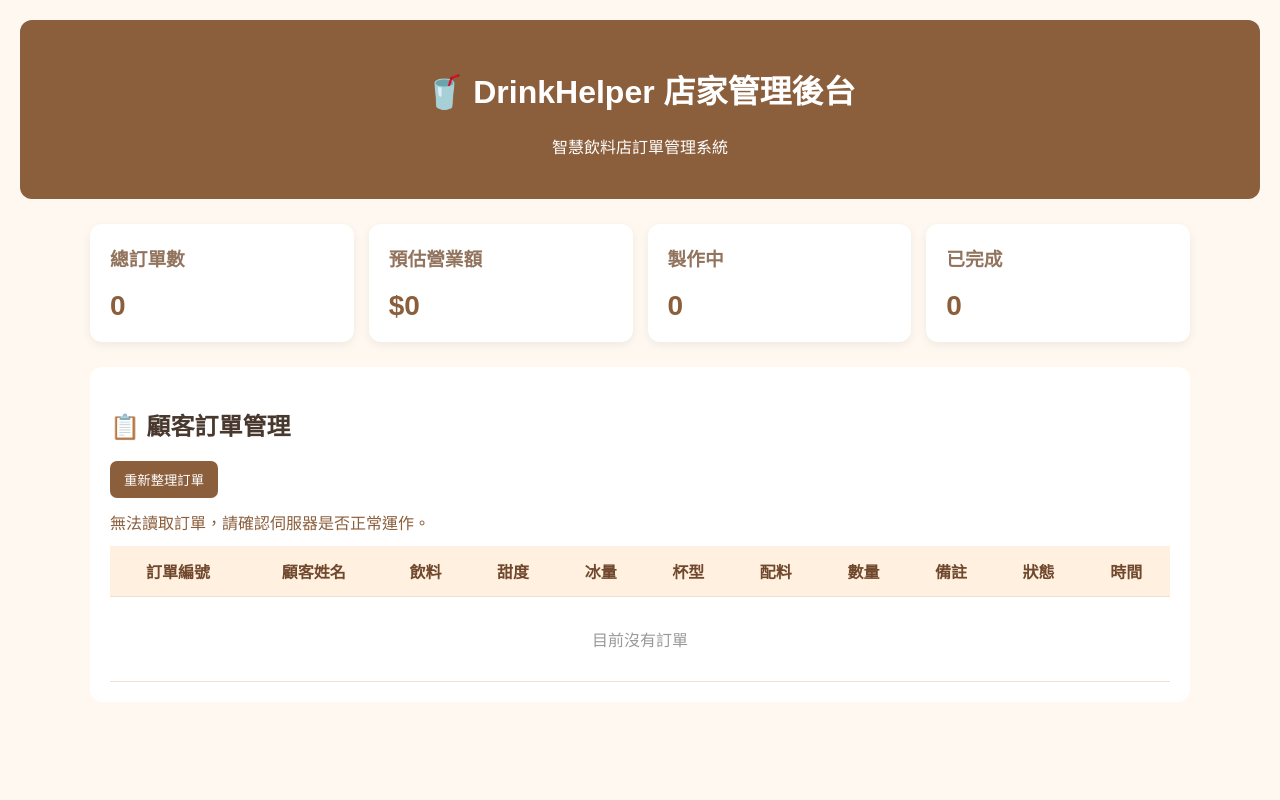
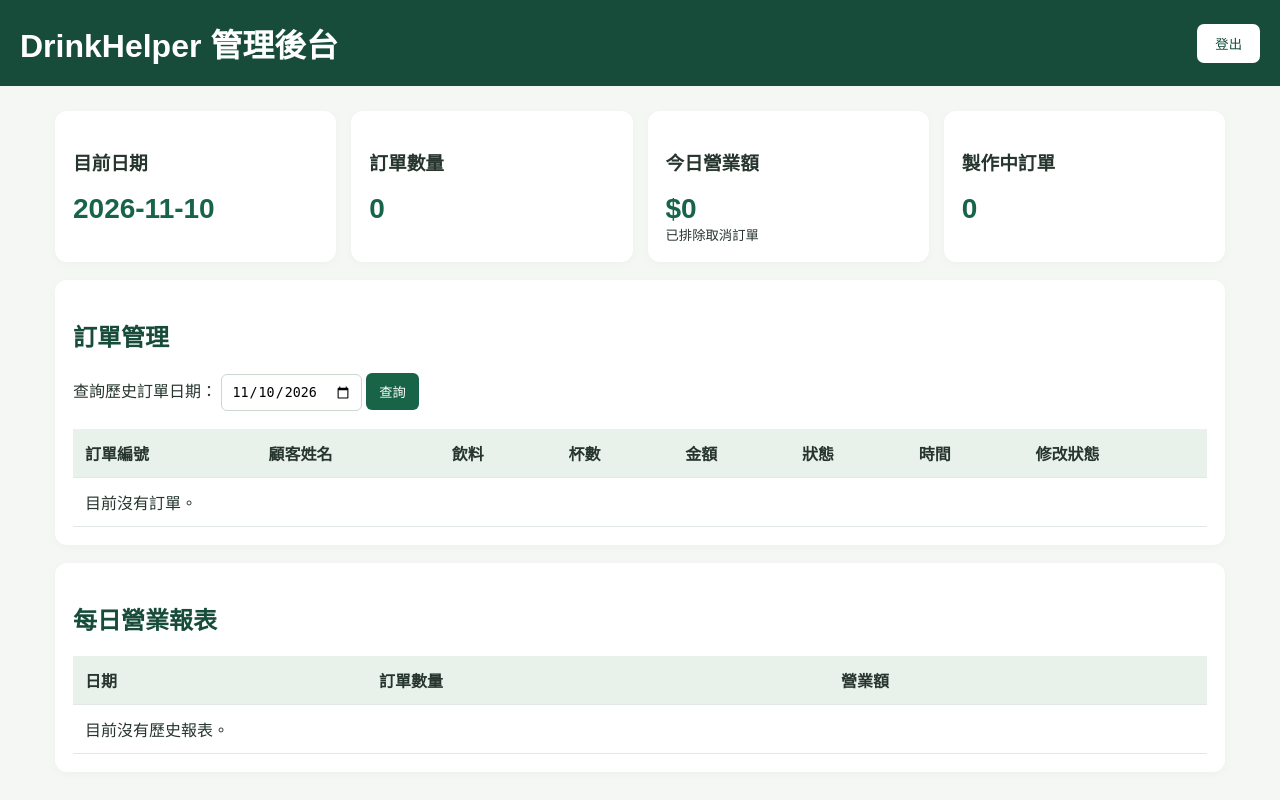
Before and after one commit to c115193201-lgtm/Repository-name, a Flask app: page /admin in a window 1280 px wide. Run offline with Flask 3, Linux system fonts and the light colour scheme; the visitor is signed in with stand-in values (Sample User, id 1); parts of the project's set-up code (start-up, migrations or seed data) failed here and were passed over; some libraries are stand-ins or nearby versions.

Commit message:
Update admin.html

```diff
--- a/templates/admin.html
+++ b/templates/admin.html
@@ -1,353 +1,509 @@
-
 <!DOCTYPE html>
 <html lang="zh-TW">
+
 <head>
+
 <meta charset="UTF-8">
+
 <meta name="viewport" content="width=device-width, initial-scale=1.0">
+
 <title>DrinkHelper 店家管理後台</title>
 
 <style>
-* { box-sizing: border-box; }
+
+* {
+    box-sizing: border-box;
+}
 
 body {
     margin: 0;
-    padding: 20px;
     font-family: Arial, "Microsoft JhengHei", sans-serif;
-    background: #fff8f0;
-    color: #49382e;
+    background: #f4f7f4;
+    color: #26352d;
 }
 
 header {
-    background: #8b5e3c;
+    background: #174c3b;
     color: white;
-    padding: 25px;
-    border-radius: 12px;
-    text-align: center;
+    padding: 20px;
+    display: flex;
+    justify-content: space-between;
+    align-items: center;
+    flex-wrap: wrap;
 }
 
-.container {
-    max-width: 1100px;
-    margin: 25px auto;
+header h1 {
+    margin: 0;
 }
 
-.stats {
+header button {
+    background: #ffffff;
+    color: #174c3b;
+    padding: 10px 18px;
+    border: none;
+    border-radius: 7px;
+    cursor: pointer;
+}
+
+main {
+    max-width: 1200px;
+    margin: 25px auto;
+    padding: 0 15px;
+}
+
+.cards {
     display: grid;
     grid-template-columns: repeat(auto-fit, minmax(180px, 1fr));
     gap: 15px;
-    margin-bottom: 25px;
 }
 
 .card {
     background: white;
-    padding: 20px;
+    padding: 18px;
     border-radius: 12px;
-    box-shadow: 0 3px 10px #00000010;
+    margin-bottom: 18px;
+    box-shadow: 0 2px 10px #00000008;
 }
 
-.card h3 {
-    color: #92745e;
-    margin-top: 0;
+.card h2 {
+    color: #174c3b;
 }
 
-.number {
+.stat-number {
     font-size: 28px;
     font-weight: bold;
-    color: #8b5e3c;
-}
-
-.table-box {
-    background: white;
-    padding: 20px;
-    border-radius: 12px;
-    overflow-x: auto;
+    color: #176448;
 }
 
 table {
     width: 100%;
     border-collapse: collapse;
-    min-width: 850px;
+    background: white;
 }
 
-th, td {
-    padding: 13px;
-    border-bottom: 1px solid #eee0d3;
-    text-align: center;
+th,
+td {
+    padding: 12px;
+    border-bottom: 1px solid #e2e8e3;
+    text-align: left;
 }
 
 th {
-    background: #fff0df;
-    color: #70482e;
+    background: #e9f1eb;
 }
 
-select {
-    padding: 8px;
-    border: 1px solid #d8c5b5;
+select,
+input {
+    padding: 9px;
+    border: 1px solid #ccd7ce;
     border-radius: 6px;
 }
 
 button {
-    background: #8b5e3c;
+    padding: 9px 13px;
+    border: none;
+    border-radius: 6px;
+    background: #176448;
     color: white;
-    border: none;
-    padding: 9px 14px;
-    border-radius: 7px;
     cursor: pointer;
 }
 
 button:hover {
-    background: #70482e;
+    background: #104d35;
 }
 
-.status {
+.table-wrap {
+    overflow-x: auto;
+}
+
+.status-making {
+    color: #d17b00;
     font-weight: bold;
 }
 
-.empty {
-    text-align: center;
-    padding: 30px;
-    color: #999;
+.status-done {
+    color: #168044;
+    font-weight: bold;
 }
 
-#message {
-    margin: 12px 0;
-    color: #8b5e3c;
+.status-cancel {
+    color: #c0392b;
+    font-weight: bold;
 }
 
-@media (max-width: 600px) {
-    body { padding: 10px; }
-    header { padding: 18px; }
-}
 </style>
+
 </head>
 
 <body>
 
 <header>
-    <h1>🥤 DrinkHelper 店家管理後台</h1>
-    <p>智慧飲料店訂單管理系統</p>
+
+    <h1>DrinkHelper 管理後台</h1>
+
+    <form method="POST" action="/admin/logout">
+
+        <input
+            type="hidden"
+            name="csrf_token"
+            value="{{ csrf_token }}"
+        >
+
+        <button type="submit">
+            登出
+        </button>
+
+    </form>
+
 </header>
 
-<div class="container">
 
-    <div class="stats">
-        <div class="card">
-            <h3>總訂單數</h3>
-            <div class="number" id="totalOrders">0</div>
+<main>
+
+
+<!-- 今日統計 -->
+
+<section class="cards">
+
+    <div class="card">
+
+        <h3>目前日期</h3>
+
+        <div class="stat-number">
+            {{ today }}
         </div>
 
-        <div class="card">
-            <h3>預估營業額</h3>
-            <div class="number" id="totalRevenue">$0</div>
+    </div>
+
+
+    <div class="card">
+
+        <h3>訂單數量</h3>
+
+        <div class="stat-number">
+            {{ orders|length }}
         </div>
 
-        <div class="card">
-            <h3>製作中</h3>
-            <div class="number" id="pendingOrders">0</div>
+    </div>
+
+
+    <div class="card">
+
+        <h3>今日營業額</h3>
+
+        <div class="stat-number">
+            ${{ revenue }}
         </div>
 
-        <div class="card">
-            <h3>已完成</h3>
-            <div class="number" id="finishedOrders">0</div>
-        </div>
+        <small>
+            已排除取消訂單
+        </small>
+
     </div>
 
-    <div class="table-box">
-        <h2>📋 顧客訂單管理</h2>
 
-        <button onclick="loadOrders()">重新整理訂單</button>
+    <div class="card">
 
-        <p id="message">正在載入訂單...</p>
+        <h3>製作中訂單</h3>
+
+        <div class="stat-number">
+            {{ making }}
+        </div>
+
+    </div>
+
+</section>
+
+
+<!-- 訂單管理 -->
+
+<section class="card">
+
+    <h2>訂單管理</h2>
+
+    <form action="/admin/history" method="GET">
+
+        <label>查詢歷史訂單日期：</label>
+
+        <input
+            type="date"
+            name="date"
+            value="{{ today }}"
+            required
+        >
+
+        <button type="submit">
+            查詢
+        </button>
+
+    </form>
+
+
+    <br>
+
+
+    <div class="table-wrap">
 
         <table>
+
             <thead>
+
                 <tr>
+
                     <th>訂單編號</th>
+
                     <th>顧客姓名</th>
+
                     <th>飲料</th>
-                    <th>甜度</th>
-                    <th>冰量</th>
-                    <th>杯型</th>
-                    <th>配料</th>
-                    <th>數量</th>
-                    <th>備註</th>
+
+                    <th>杯數</th>
+
+                    <th>金額</th>
+
                     <th>狀態</th>
+
                     <th>時間</th>
+
+                    <th>修改狀態</th>
+
                 </tr>
+
             </thead>
 
-            <tbody id="orderTable">
+
+            <tbody>
+
+                {% for order in orders %}
+
                 <tr>
-                    <td colspan="11" class="empty">目前沒有訂單</td>
+
+                    <td>
+                        {{ order.order_no }}
+                    </td>
+
+
+                    <td>
+                        {{ order.customer_name }}
+                    </td>
+
+
+                    <td>
+
+                        {{ order.drink }}
+
+                        <br>
+
+                        <small>
+                            {{ order.sugar }}
+                            /
+                            {{ order.ice }}
+                            /
+                            {{ order.size }}
+                            /
+                            {{ order.topping }}
+                        </small>
+
+                    </td>
+
+
+                    <td>
+                        {{ order.quantity }}
+                    </td>
+
+
+                    <td>
+                        ${{ order.total }}
+                    </td>
+
+
+                    <td>
+
+                        {% if order.status == "製作中" %}
+
+                            <span class="status-making">
+                                製作中
+                            </span>
+
+                        {% elif order.status == "已完成" %}
+
+                            <span class="status-done">
+                                已完成
+                            </span>
+
+                        {% else %}
+
+                            <span class="status-cancel">
+                                已取消
+                            </span>
+
+                        {% endif %}
+
+                    </td>
+
+
+                    <td>
+                        {{ order.created_at.strftime("%H:%M:%S") }}
+                    </td>
+
+
+                    <td>
+
+                        <form
+                            method="POST"
+                            action="/admin/status/{{ order.order_no }}"
+                        >
+
+                            <input
+                                type="hidden"
+                                name="csrf_token"
+                                value="{{ csrf_token }}"
+                            >
+
+
+                            <select name="status">
+
+                                <option
+                                    value="製作中"
+                                    {% if order.status == "製作中" %}
+                                    selected
+                                    {% endif %}
+                                >
+                                    製作中
+                                </option>
+
+
+                                <option
+                                    value="已完成"
+                                    {% if order.status == "已完成" %}
+                                    selected
+                                    {% endif %}
+                                >
+                                    已完成
+                                </option>
+
+
+                                <option
+                                    value="已取消"
+                                    {% if order.status == "已取消" %}
+                                    selected
+                                    {% endif %}
+                                >
+                                    已取消
+                                </option>
+
+                            </select>
+
+
+                            <button type="submit">
+                                更新
+                            </button>
+
+                        </form>
+
+                    </td>
+
                 </tr>
+
+                {% else %}
+
+                <tr>
+
+                    <td colspan="8">
+                        目前沒有訂單。
+                    </td>
+
+                </tr>
+
+                {% endfor %}
+
             </tbody>
+
         </table>
+
     </div>
 
-</div>
+</section>
+
+
+<!-- 每日報表 -->
+
+<section class="card">
+
+    <h2>每日營業報表</h2>
+
+    <div class="table-wrap">
+
+        <table>
+
+            <thead>
+
+                <tr>
+
+                    <th>日期</th>
+
+                    <th>訂單數量</th>
+
+                    <th>營業額</th>
+
+                </tr>
+
+            </thead>
+
+
+            <tbody>
+
+                {% for report in reports %}
+
+                <tr>
+
+                    <td>
+                        {{ report.day_key }}
+                    </td>
+
+                    <td>
+                        {{ report.order_count }}
+                    </td>
+
+                    <td>
+                        ${{ report.revenue }}
+                    </td>
+
+                </tr>
+
+                {% else %}
+
+                <tr>
+
+                    <td colspan="3">
+                        目前沒有歷史報表。
+                    </td>
+
+                </tr>
+
+                {% endfor %}
+
+            </tbody>
+
+        </table>
+
+    </div>
+
+</section>
+
+
+</main>
+
 
 <script>
-const prices = {
-    "青檸烏龍": 45,
-    "桂花青茶": 35,
-    "四季春茶": 30,
-    "冷泡金萱": 40,
-    "鮮橙綠茶": 55,
-    "多多綠": 50,
-    "葡萄柚綠": 55,
-    "荔枝烏龍": 50,
-    "金桔檸檬": 45,
-    "百香果綠": 50,
-    "蜂蜜檸檬": 45,
-    "水蜜桃青茶": 50,
-    "芒果綠茶": 55,
-    "鳳梨青茶": 50,
-    "梅子綠茶": 45,
-    "草莓果茶": 55,
-    "黑糖鮮奶": 60,
-    "焦糖奶茶": 55,
-    "芋頭鮮奶": 65,
-    "珍珠奶茶": 50
-};
 
-const table = document.getElementById("orderTable");
-const message = document.getElementById("message");
+// 管理後台每五秒更新一次
 
-function addCell(row, value) {
-    const cell = document.createElement("td");
-    cell.textContent = value ?? "";
-    row.appendChild(cell);
-}
+setInterval(function () {
 
-async function loadOrders() {
-    message.textContent = "正在載入訂單...";
+    location.reload();
 
-    try {
-        const response = await fetch("/api/orders");
+}, 5000);
 
-        if (!response.ok) {
-            throw new Error("讀取訂單失敗");
-        }
-
-        const orders = await response.json();
-
-        table.innerHTML = "";
-
-        let revenue = 0;
-        let pending = 0;
-        let finished = 0;
-
-        document.getElementById("totalOrders").textContent =
-            orders.length;
-
-        orders.forEach(order => {
-            const quantity = Number(order.quantity) || 0;
-            revenue += (prices[order.drink] || 0) * quantity;
-
-            if (order.status === "製作中") pending++;
-            if (order.status === "已完成") finished++;
-
-            const row = document.createElement("tr");
-
-            addCell(row, "#" + order.id);
-            addCell(row, order.customer);
-            addCell(row, order.drink);
-            addCell(row, order.sugar);
-            addCell(row, order.ice);
-            addCell(row, order.size);
-            addCell(row, order.topping);
-            addCell(row, quantity);
-            addCell(row, order.note);
-
-            const statusCell = document.createElement("td");
-            const select = document.createElement("select");
-
-            ["製作中", "已完成", "已取消"].forEach(status => {
-                const option = document.createElement("option");
-                option.value = status;
-                option.textContent = status;
-
-                if (order.status === status) {
-                    option.selected = true;
-                }
-
-                select.appendChild(option);
-            });
-
-            select.addEventListener("change", async function() {
-                await updateStatus(order.id, select.value);
-            });
-
-            statusCell.appendChild(select);
-            row.appendChild(statusCell);
-
-            const time = order.created_at
-                ? new Date(order.created_at.replace(" ", "T"))
-                    .toLocaleString("zh-TW")
-                : "";
-
-            addCell(row, time);
-
-            table.appendChild(row);
-        });
-
-        if (orders.length === 0) {
-            const row = document.createElement("tr");
-            const cell = document.createElement("td");
-
-            cell.colSpan = 11;
-            cell.className = "empty";
-            cell.textContent = "目前還沒有顧客訂單";
-
-            row.appendChild(cell);
-            table.appendChild(row);
-        }
-
-        document.getElementById("totalRevenue").textContent =
-            "$" + revenue;
-
-        document.getElementById("pendingOrders").textContent =
-            pending;
-
-        document.getElementById("finishedOrders").textContent =
-            finished;
-
-        message.textContent = "訂單已更新";
-
-    } catch (error) {
-        message.textContent = "無法讀取訂單，請確認伺服器是否正常運作。";
-        console.error(error);
-    }
-}
-
-async function updateStatus(id, status) {
-    try {
-        const response = await fetch("/api/orders/" + id, {
-            method: "PATCH",
-            headers: {
-                "Content-Type": "application/json"
-            },
-            body: JSON.stringify({ status: status })
-        });
-
-        const result = await response.json();
-
-        if (!response.ok || !result.success) {
-            throw new Error(result.message || "更新失敗");
-        }
-
-        message.textContent = "訂單 #" + id + " 狀態更新成功！";
-
-        await loadOrders();
-
-    } catch (error) {
-        alert("狀態更新失敗：" + error.message);
-        await loadOrders();
-    }
-}
-
-// 每 5 秒自動更新一次
-loadOrders();
-setInterval(loadOrders, 5000);
 </script>
 
 </body>
```
